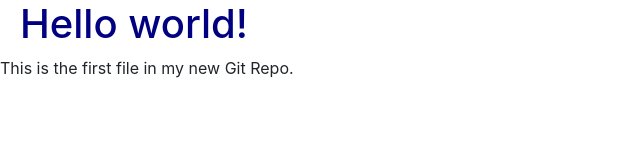
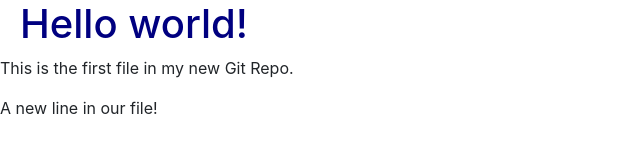
Before and after one commit to baloi2407/helllo_world, a plain HTML site: page index.html in a window 1280 px wide. Shown: the whole page, without its empty margins (0-640 px from the left). Drawn offline with nearby package versions, Linux system fonts and the light colour scheme.

Commit message:
Updated index.html with a new line

```diff
--- a/index.html
+++ b/index.html
@@ -13,6 +13,7 @@
   <body>
     <h1>Hello world!</h1>
     <p>This is the first file in my new Git Repo.</p>
+    <p>A new line in our file!</p>
     <!-- Optional JavaScript -->
     <!-- jQuery first, then Popper.js, then Bootstrap JS -->
     <script src="https://code.jquery.com/jquery-3.3.1.slim.min.js" integrity="sha384-q8i/X+965DzO0rT7abK41JStQIAqVgRVzpbzo5smXKp4YfRvH+8abtTE1Pi6jizo" crossorigin="anonymous"></script>
```
